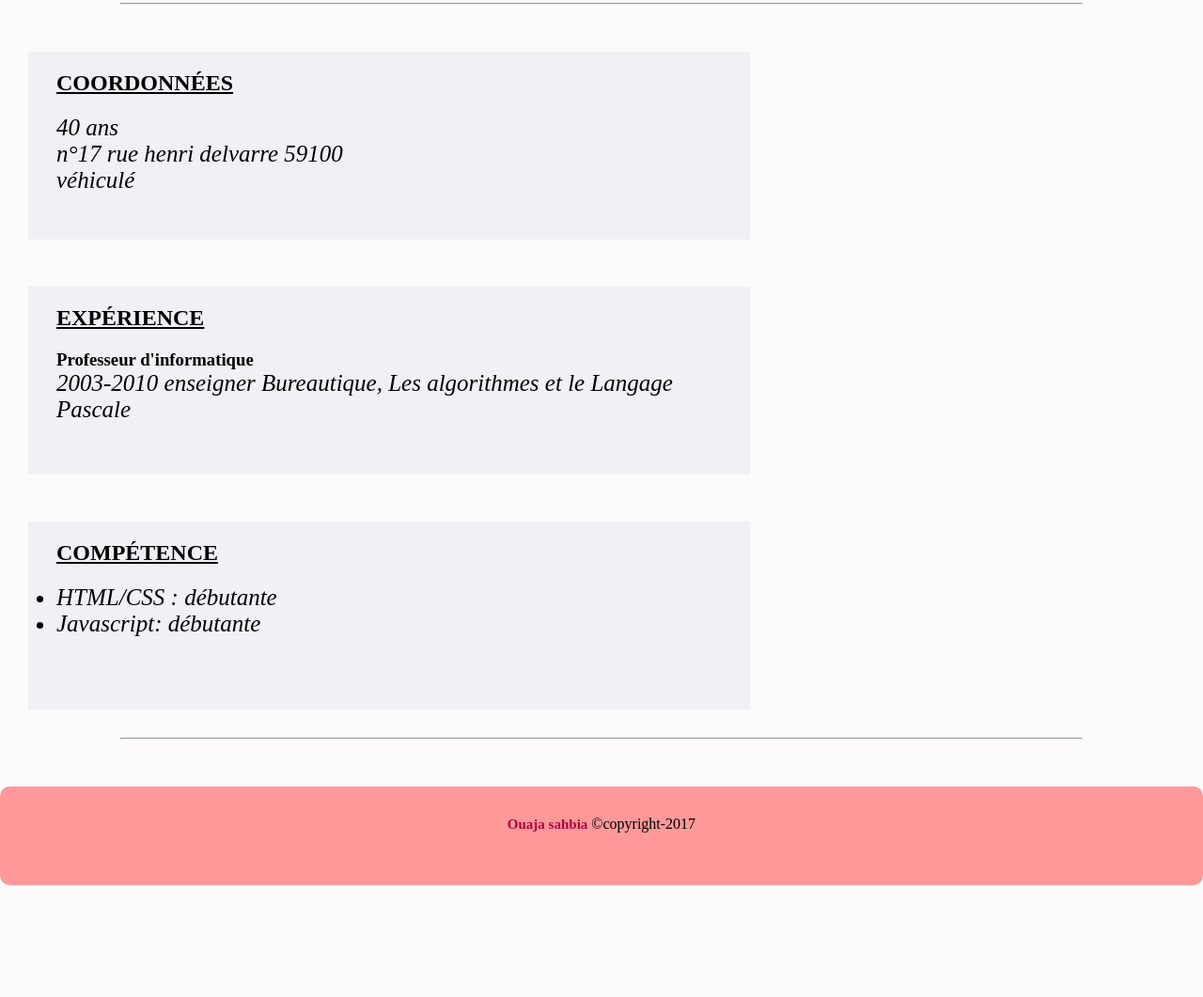
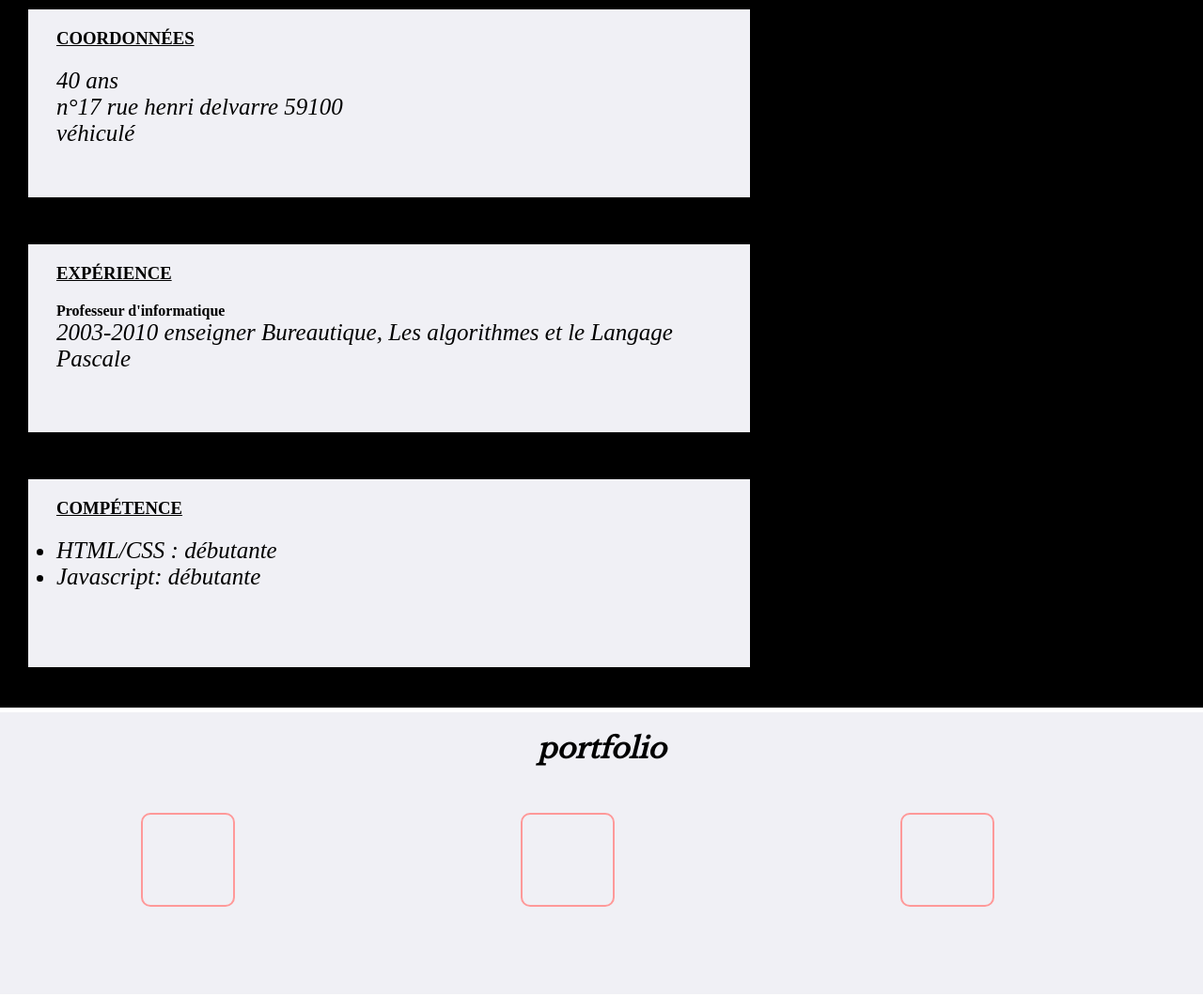
Before and after one commit to bettoumi/depotsimploncv, a plain HTML site: page index.html in a window 1280 px wide. Shown: the part 522-1583 px from the top of the page at 94% size. Drawn offline with nearby package versions, Linux system fonts and the light colour scheme.

Commit message:
style profolio section

```diff
--- a/index.html
+++ b/index.html
@@ -8,7 +8,7 @@
 	<link href="https://fonts.googleapis.com/css?family=Libre+Baskerville|Pacifico" rel="stylesheet">
 </head>
 <body>
-	<!-- Start of head -->
+	<!-- Start of header-->
 	<header  class="header">
 		<h1>OUAJA SAHBIA</h1>
 			<ul class="menu">
@@ -20,13 +20,14 @@
 	<!-- header -->
 	<!-- start of présentation  -->
 	<section id="apropos">
+	   	<h2>à propos</h2>
 		<article  id="description">
 			<p>Mon objectif est de devenir développeuse web confirmé. J'ai envie de travailler dans le domaine de web. Pour ça je passe mes journée  apprendre à  coder.</p><br>
 			<p><q>La meilleur façon de prédire l'avenir est de le créer</q><sub>PETER DRUCKER</sub> </p>
 		</article>
-		<hr>
+
 		<article class="art">
-			<h2>Coordonnées</h2>
+			<h3>Coordonnées</h3>
 
 			  <p>40 ans<br>
 			  	 n°17 rue henri delvarre 59100<br>
@@ -36,13 +37,13 @@
 	<!-- start of expérience  -->
 
 		<article class="art">
-			<h2>expérience</h2>
-			  <h3>Professeur d'informatique</h3>
+			<h3>expérience</h3>
+			  <h4>Professeur d'informatique</h4>
 			  <p> 2003-2010 enseigner Bureautique, Les algorithmes et le Langage Pascale</p>
 		</article>
 		<!-- start of skills -->
 		<article class="art">
-		 	<h2>compétence</h2>
+		 	<h3>compétence</h3>
 		 	    <ul>
 		 	    	<li>HTML/CSS : débutante</li>
 		 	    	<li>Javascript: débutante</li>
@@ -52,11 +53,19 @@
 		</article>
 
 	</section>
-	<section id="#portfolio">
+
+	<section id="portfolio">
+	  <h2> portfolio</h2>
+	    <article class ="artport"></article>
+	    <article class ="artport"></article>
+	    <article class ="artport"></article>
 	</section>
-	<section id="#contact">
+
+	<section id="contact">
+
 	</section>
-	<hr>
+
+
      <!-- start of footer -->
 	<footer class="header">
 		<p class="peid-page" ><span>Ouaja sahbia</span> &#169;copyright-2017</p>
--- a/style.css
+++ b/style.css
@@ -4,14 +4,14 @@
 	box-sizing: border-box;
 }
 body{
-	background-color:#fcfafb;
+	/*background-color:#fcfafb;*/
 }
 /*style the head*/
 .header{
-	background-color:#FF9999;;
+	background-color:#FF9999;
 	width:100%;
 	height: 105px;
-	margin-bottom: 100px;
+	/*margin-bottom: 100px;*/
 	border: 1px solid transparent;
 	border-radius: 10px;
 }
@@ -46,7 +46,24 @@ body{
 	color:#ae023e;
 	font-size: 23px;
 }
-/* style the description article*/
+/* style the  à propos  section */
+#apropos{
+	width: 100%;
+	background-color: black;
+	height: 1170px;
+
+}
+h2{
+  	 text-align: center;
+  	 font-size: 30px;
+  	 text-align: center;
+  	 font-family: 'Libre Baskerville', serif;
+  	 font-weight: bold;
+  	 font-style: italic;
+  	 color: #FF9999;
+  	 padding-top: 20px;
+
+  }
 #description{
 	border: 1px solid transparent;
  	border-radius: 20px;
@@ -75,14 +92,14 @@ body{
 	height: 200px;
 	background-color: #f0f0f5;
 	margin-left:30px;
-	margin-bottom: 30px;
+	/*margin-bottom: 30px;*/
 	margin-top: 50px;
 	padding-left: 30px;
 	font-family:'Libre+Baskerville' serif;
 
 	/*box-shadow: 3px 3px 2px #888888;*/
 }
-.art h2{
+.art h3{
 	text-transform: uppercase;
 	text-decoration: underline;
 	padding-bottom: 20px;
@@ -92,7 +109,29 @@ body{
 	font-size: 25px;
 	font-style: italic;
 }
-/*style the footer*/
+/*style  portfolio section*/
+#portfolio
+  {
+  	width:100%;
+	height: 300px;
+	margin-top: 5px;
+
+	background-color:#f0f0f5;
+  }
+  .artport{
+  	display: inline-block;
+  	border:2px solid #FF9999;
+  	border-radius: 10px;
+  	width: 100px;
+  	height: 100px;
+  	margin: 50px 150px;
+  }
+  #portfolio h2{
+  	color: black;
+  }
+
+
+/*style  footer*/
 footer{
 	margin-top: 50px;
 
@@ -108,3 +147,6 @@ footer p span{
 	font-weight: bold;
 
 }
+#contact{
+
+}
```
